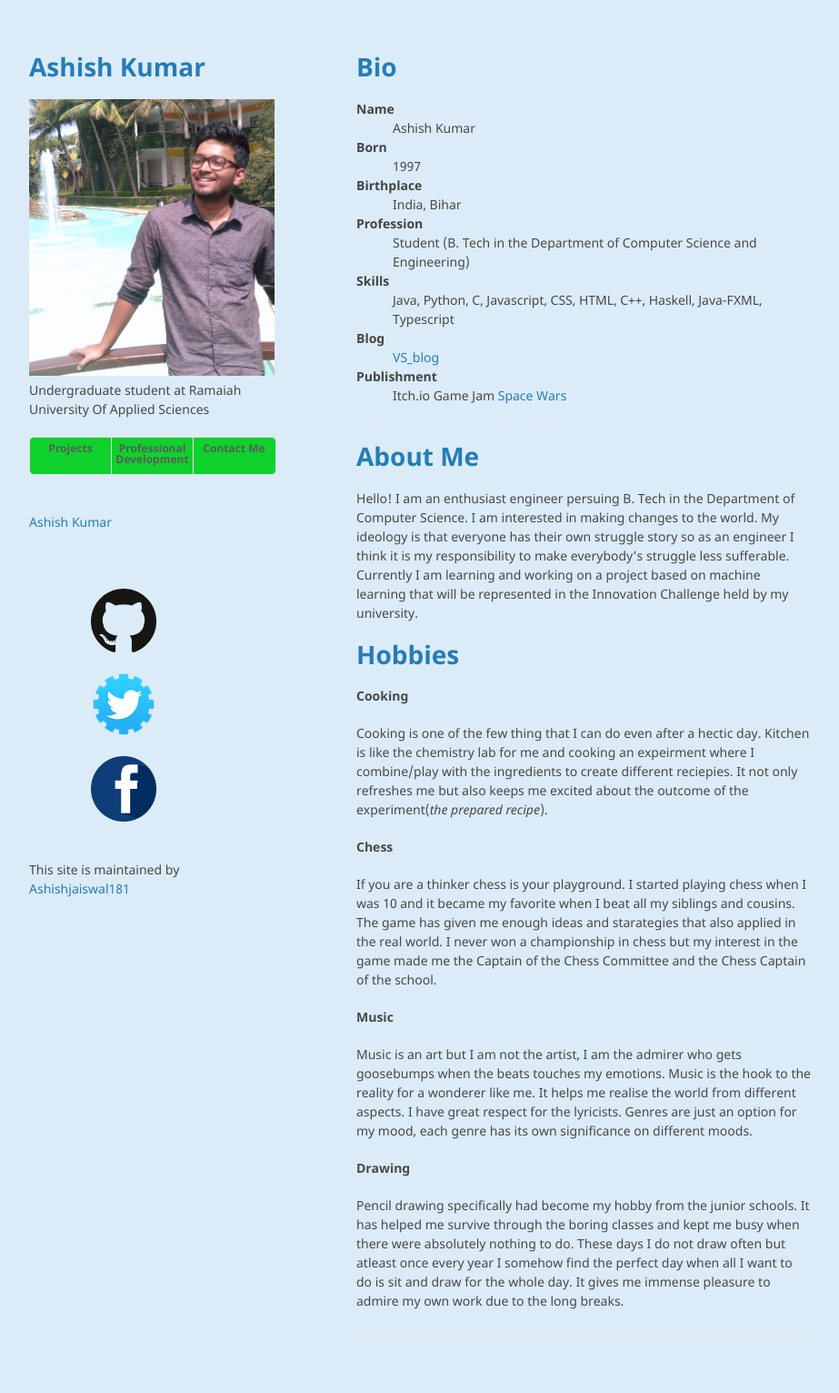
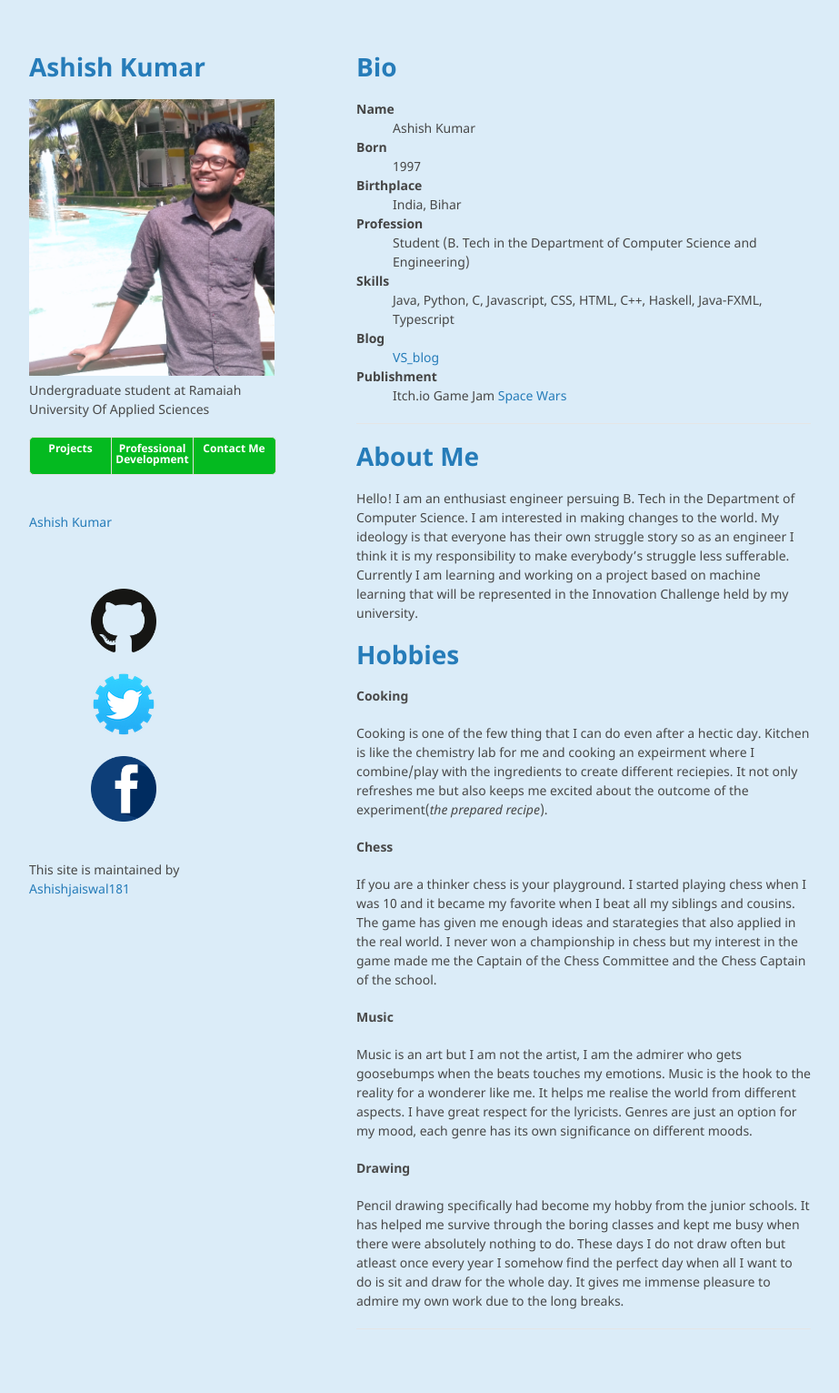
Before and after one commit to Ashishjaiswal181/Ashishjaiswal181.github.io, a Jekyll site: the page built from index.md, in a window 1280 px wide. Shown: the whole page at 91% size, without its empty margins (178-1101 px from the left). Built offline with Jekyll 4.4.1, drawn with Linux system fonts in a browser that asks for light colours; comment, search, counter and statistics services are not loaded; our own code applies the rules of GitHub Pages for plain Markdown files.

Commit message:
Button color changed

```diff
--- a/_sass/jekyll-theme-minimal.scss
+++ b/_sass/jekyll-theme-minimal.scss
@@ -137,7 +137,7 @@ ul.contact {
   list-style:none;
   height:40px;
   padding:0;
-  background: #0fd12d;
+  background: #04ba20;
   border-radius:5px;
   border:1px solid #e0e0e0;
   width:270px;
@@ -186,7 +186,7 @@ ul.contact {
 .contact a strong {
   font-size:12px;
   display:block;
-  color:#5c5a5a;
+  color:#ffffff;
 }
 
 small {
```
